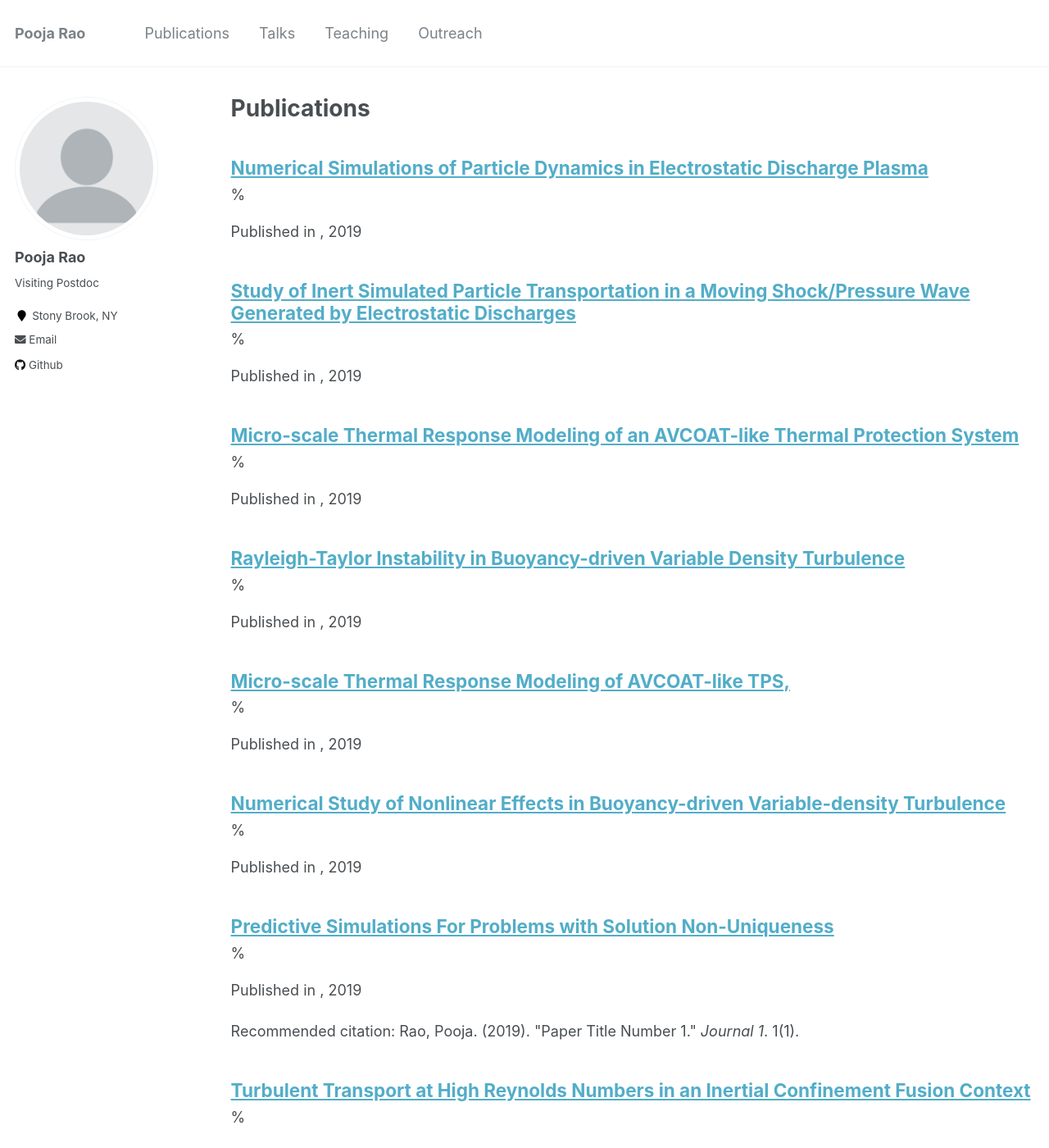
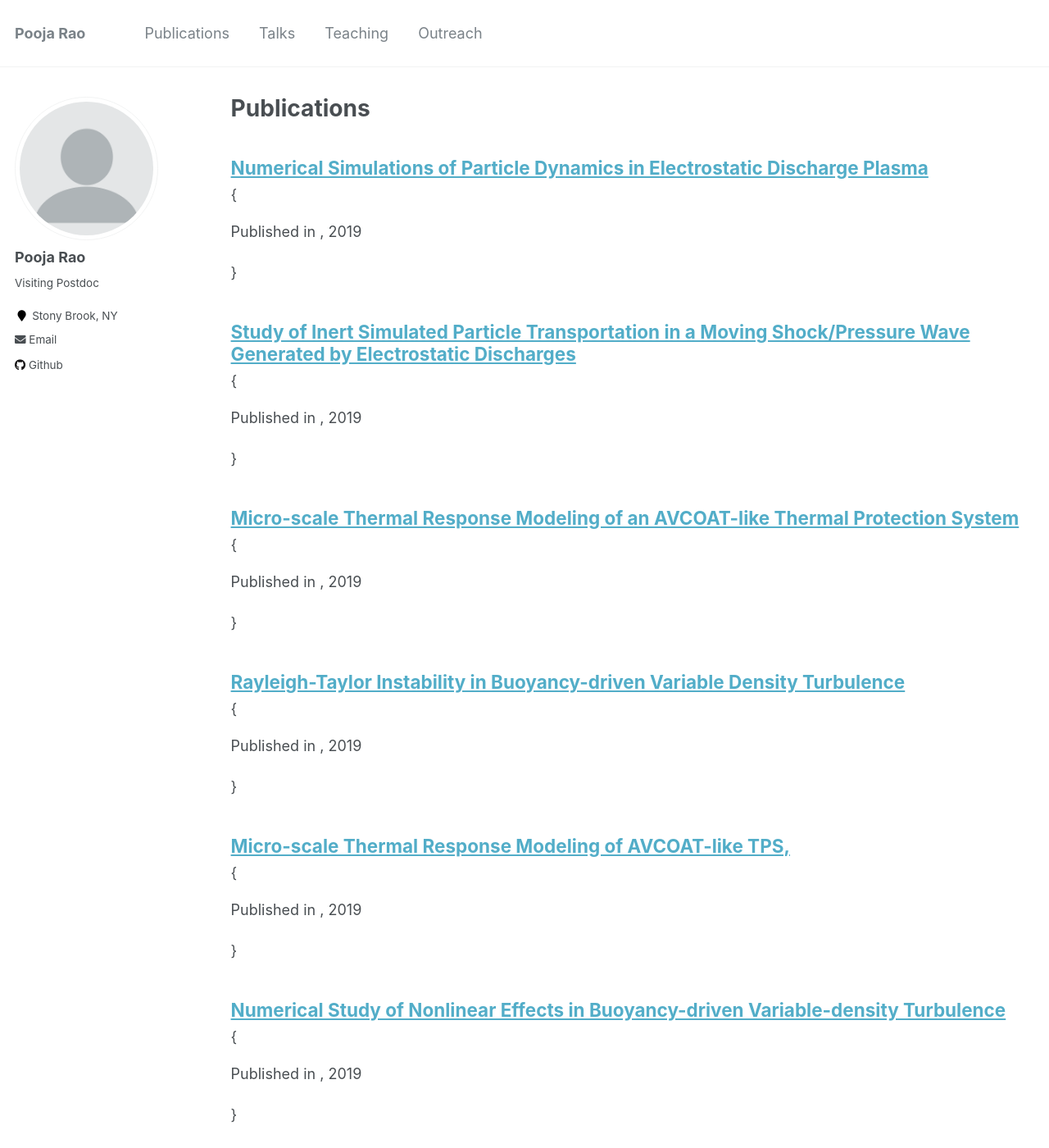
Before and after one commit to jamelvin/poojarao8.github.io, a Jekyll site: the page built from _pages/publications.md, in a window 1280 px wide and 1400 px high. Shown: the whole window at 82% size. Built offline with Jekyll 4.4.1, drawn with Linux system fonts in a browser that asks for light colours.

Commit message:
minor change

```diff
--- a/_includes/archive-single.html
+++ b/_includes/archive-single.html
@@ -41,7 +41,7 @@
         {% if post.collection == 'teaching' %}
           <p> {{ post.type }}, <i>{{ post.venue }}</i>, {{ post.date | default: "1900-01-01" | date: "%Y" }} </p>
         {% elsif post.collection == 'publications' %}
-         % <p>Published in <i>{{ post.venue }}</i>, {{ post.date | default: "1900-01-01" | date: "%Y" }} </p>
+          {<p>Published in <i>{{ post.venue }}</i>, {{ post.date | default: "1900-01-01" | date: "%Y" }} </p>}
         {% elsif post.date %}
          <p class="page__date"><strong><i class="fa fa-fw fa-calendar" aria-hidden="true"></i> {{ site.data.ui-text[site.locale].date_label | default: "Published:" }}</strong> <time datetime="{{ post.date | default: "1900-01-01" | date_to_xmlschema }}">{{ post.date | default: "1900-01-01" | date: "%B %d, %Y" }}</time></p>
         {% endif %}
--- a/_layouts/single.html
+++ b/_layouts/single.html
@@ -37,7 +37,7 @@
         {% if page.collection == 'teaching' %}
           <p> {{ page.type }}, <i>{{ page.venue }}</i>, {{ page.date | default: "1900-01-01" | date: "%Y" }} </p>
         {% elsif page.venue and page.date %}
-          <p>Published in <i>{{ page.venue }}</i>, {{ page.date | default: "1900-01-01" | date: "%Y" }} </p>
+          {<p>Published in <i>{{ page.venue }}</i>, {{ page.date | default: "1900-01-01" | date: "%Y" }} </p>}
         {% elsif page.date %}
           <p class="page__date"><strong><i class="fa fa-fw fa-calendar" aria-hidden="true"></i> {{ site.data.ui-text[site.locale].date_label | default: "Published:" }}</strong> <time datetime="{{ page.date | date_to_xmlschema }}">{{ page.date | default: "1900-01-01" | date: "%B %d, %Y" }}</time></p>
         {% endif %}
```
